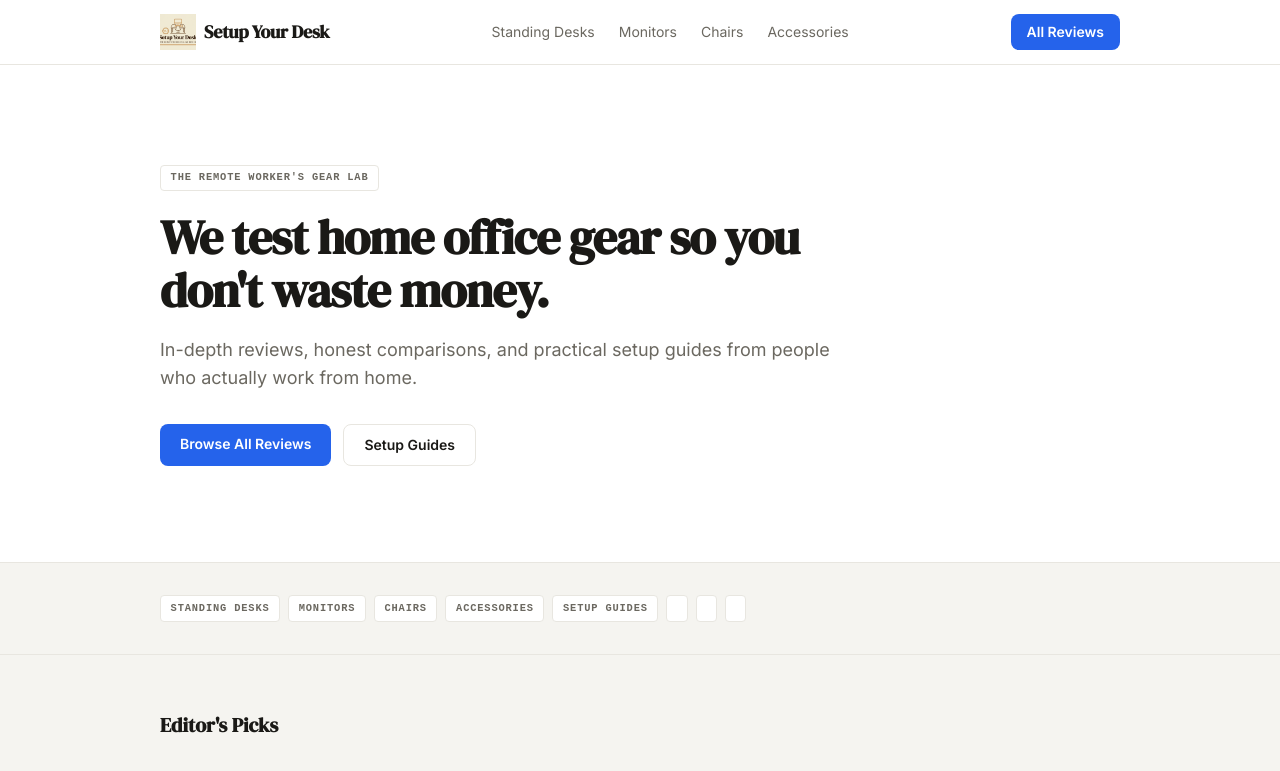
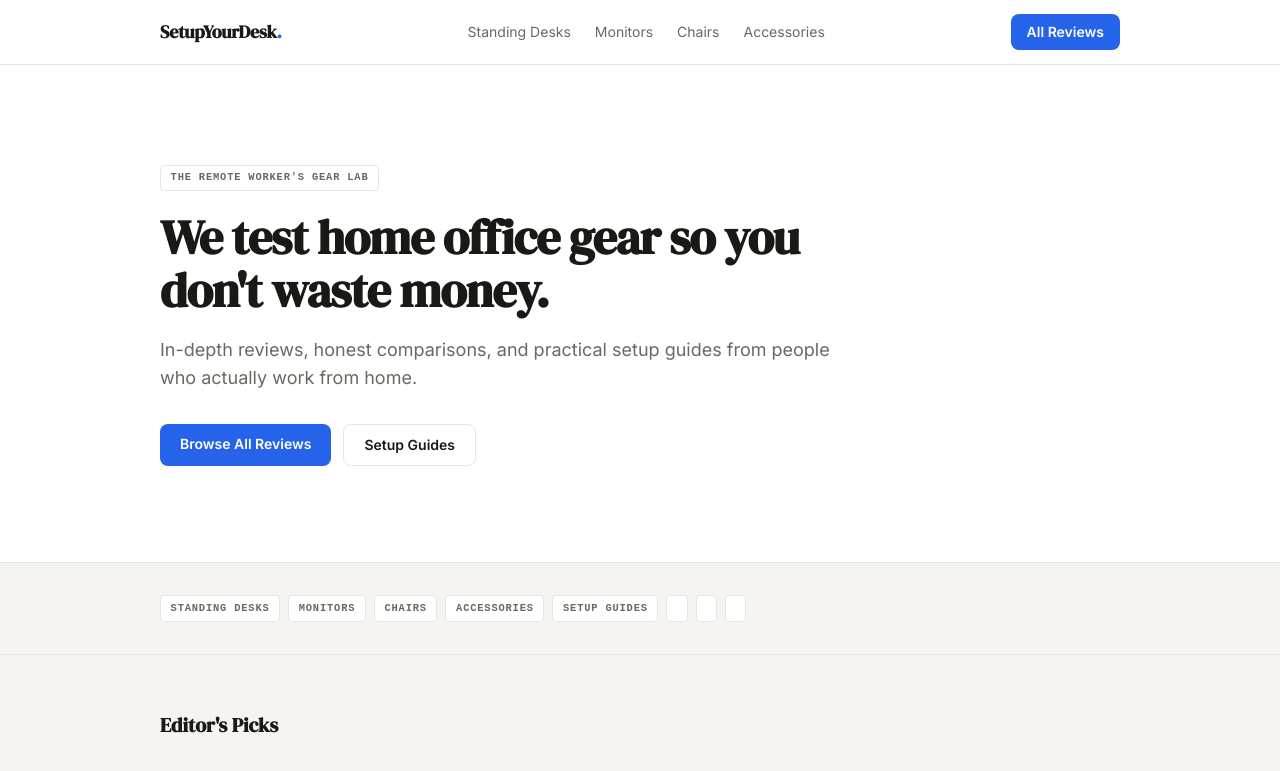
Before and after one commit to Leewak/setupyourdesk, a Next.js app: page / in a window 1280 px wide. Shown: the top 771 px of the page. Built offline with nearby package versions, Linux system fonts and the light colour scheme.

Commit message:
revert: restore original header and favicon for setupyourdesk

```diff
--- a/app/layout.tsx
+++ b/app/layout.tsx
@@ -21,12 +21,8 @@ export default function RootLayout({ children }: { children: React.ReactNode })
       <body className="min-h-screen flex flex-col antialiased" style={{ background: "#F5F4F0", color: "#1A1916" }}>
         <header style={{ background: "#FFFFFF", borderBottom: "1px solid #E8E6E0" }}>
           <nav className="max-w-5xl mx-auto px-5 sm:px-8 h-16 flex items-center justify-between">
-            <a href="/" className="flex items-center gap-2">
-              {/* eslint-disable-next-line @next/next/no-img-element */}
-              <img src="/logo-icon.png" alt="Setup Your Desk" style={{ height: 36, width: 36, objectFit: "contain" }} />
-              <span className="font-bold text-lg" style={{ fontFamily: "var(--font-dm-serif)", color: "#1A1916", letterSpacing: "-0.01em" }}>
-                Setup Your Desk
-              </span>
+            <a href="/" className="font-bold text-lg" style={{ fontFamily: "var(--font-dm-serif)", color: "#1A1916", letterSpacing: "-0.01em" }}>
+              SetupYourDesk<span style={{ color: "#2563EB" }}>.</span>
             </a>
             <div className="hidden md:flex items-center gap-6">
               {["Standing Desks", "Monitors", "Chairs", "Accessories"].map((label) => (
```
